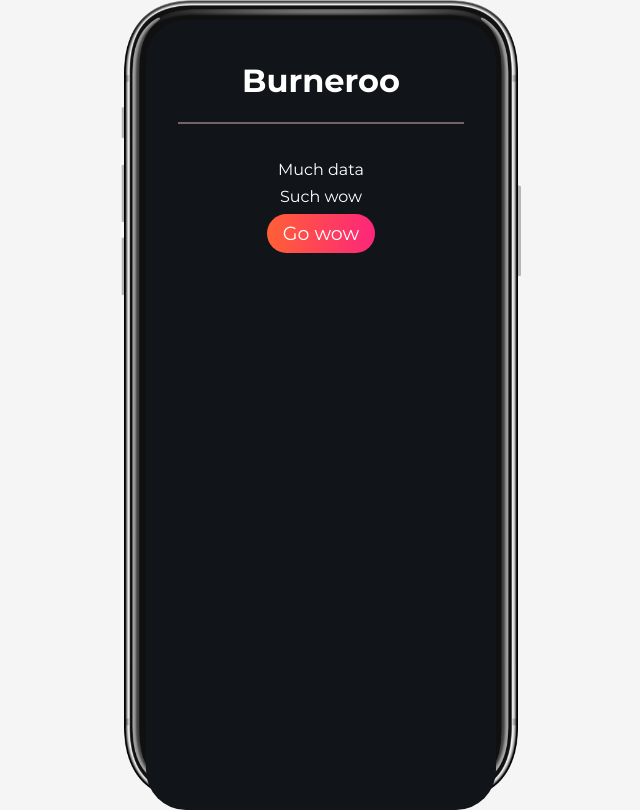
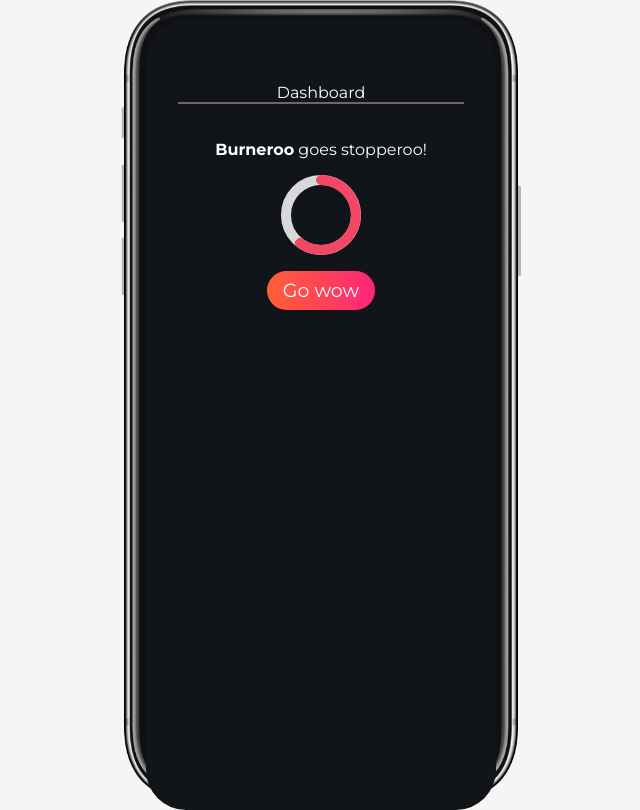
Before and after one commit to taavettik/taidoton-2024, a React (Vite) app in the folder client/: page / in a window 1280 px wide. Shown: the whole page, without its empty margins (319-959 px from the left). Built offline with nearby package versions, Linux system fonts and the light colour scheme; no server answers.

Commit message:
wip: wip

```diff
--- a/client/src/App.tsx
+++ b/client/src/App.tsx
@@ -1,21 +1,37 @@
-import React from 'react';
-import { Stack } from './components/Stack';
+import React, { useEffect, useState } from 'react';
 import Text from './components/Text';
 import { Page, PageHeader } from './components/Page';
 import { Button } from './components/Button';
+import { Gauge } from './components/Gauge';
+import { Stack } from './components/Stack';
+import { EmployerData } from './api';
+import { api } from './common/api';
 
 export function App() {
+  const [data, setData] = useState<EmployerData>();
+
+  useEffect(() => {
+    (async () => {
+      const response = await api.getCompanyData('taidoton');
+      setData(response);
+    })();
+  }, []);
+
   return (
     <Page>
-      <PageHeader>
-        <Text variant="h1">Burneroo</Text>
-      </PageHeader>
+      <PageHeader title={data?.name} subtitle={`Dashboard`}></PageHeader>
 
-      <Text variant="body">Much data</Text>
+      <Stack axis="y" spacing={16} align="center">
+        <Text variant="body" align="center">
+          <b>Burneroo</b> goes stopperoo!
+        </Text>
 
-      <Text variant="body">Such wow</Text>
+        <Stack axis="x">
+          <Gauge progress={60} score={data?.connectedness} size="small" />
+        </Stack>
 
-      <Button>Go wow</Button>
+        <Button>Go wow</Button>
+      </Stack>
     </Page>
   );
 }
--- /dev/null
+++ b/client/src/api.d.ts
@@ -0,0 +1 @@
+export * from '../../server/src/types/company';
--- /dev/null
+++ b/client/src/common/api.ts
@@ -0,0 +1,6 @@
+export const api = {
+  getCompanyData: async (id: string) => {
+    const response = await fetch(`/api/employer/${id}`);
+    return response.json();
+  },
+};
--- a/client/src/components/Button.tsx
+++ b/client/src/components/Button.tsx
@@ -14,11 +14,12 @@ export const Button = styled.button`
   border: none;
   cursor: pointer;
   transition: transform 0.1s ease-in-out;
+  user-select: none;
 
   &:hover {
-    transform: translateY(-2px);
+    transform: translateY(-1px);
   }
   &:active {
-    transform: translateY(2px);
+    transform: translateY(1px);
   }
 `;
--- /dev/null
+++ b/client/src/components/Gauge.tsx
@@ -0,0 +1,67 @@
+import React, { ReactNode } from 'react';
+import styled from 'styled-components';
+
+interface Props {
+  progress: number;
+  score?: ReactNode;
+  size?: 'small' | 'large';
+}
+
+export function Gauge({ progress, score, size }: Props) {
+  const width = size === 'large' ? 120 : 60;
+  const borderSize = size === 'large' ? 20 : 10;
+
+  return (
+    <div
+      style={{
+        position: 'relative',
+        display: 'flex',
+        justifyContent: 'center',
+        alignItems: 'center',
+      }}
+    >
+      <Background width={width} borderSize={borderSize}></Background>
+
+      <Arc
+        width={width}
+        borderSize={borderSize}
+        deg={(progress / 100) * 360}
+      ></Arc>
+
+      {score !== undefined && (
+        <div
+          style={{ position: 'absolute', fontSize: size === 'large' ? 20 : 16 }}
+        >
+          {score}
+        </div>
+      )}
+    </div>
+  );
+}
+
+const Background = styled.div<{ width: number; borderSize: number }>`
+  width: ${(p) => p.width}px;
+  border-radius: 50%;
+  aspect-ratio: 1;
+  border: ${(p) => p.borderSize}px solid #d9d9d9;
+  position: absolute;
+`;
+
+const Arc = styled.div<{ deg: number; width: number; borderSize: number }>`
+  /* HTML: <div class="arc"></div> */
+  --b: ${(p) => p.borderSize}px; /* the boder thickness */
+  --a: ${(p) => p.deg}deg; /* control the progression */
+
+  width: ${(p) => p.width}px;
+  aspect-ratio: 1;
+  padding: var(--b);
+  border-radius: 50%;
+  background: #f54765;
+  transition: all;
+  --_g: /var(--b) var(--b) no-repeat radial-gradient(50% 50%, #000 97%, #0000);
+  mask:
+    top var(--_g),
+    calc(50% + 50% * sin(var(--a))) calc(50% - 50% * cos(var(--a))) var(--_g),
+    linear-gradient(#0000 0 0) content-box intersect,
+    conic-gradient(#000 var(--a), #0000 0);
+`;
--- a/client/src/components/Page.tsx
+++ b/client/src/components/Page.tsx
@@ -1,5 +1,6 @@
 import React, { ReactNode } from 'react';
 import frame from '../../assets/frame.png';
+import Text from './Text';
 
 interface Props {
   children?: React.ReactNode;
@@ -32,13 +33,19 @@ export function Page({ children }: Props) {
   );
 }
 
-export function PageHeader({ children }: { children?: ReactNode }) {
+export function PageHeader({
+  title,
+  subtitle,
+}: {
+  title?: ReactNode;
+  subtitle?: ReactNode;
+}) {
   return (
     <div
       style={{
         display: 'flex',
-        flexDirection: 'row',
-        justifyContent: 'center',
+        flexDirection: 'column',
+        alignItems: 'center',
         borderBottom: '2px solid #736565',
         width: 'calc(100% - 64px)',
         marginBottom: 28,
@@ -46,7 +53,9 @@ export function PageHeader({ children }: { children?: ReactNode }) {
         marginRight: 32,
       }}
     >
-      {children}
+      <Text variant="h1">{title}</Text>
+
+      <Text variant="body">{subtitle}</Text>
     </div>
   );
 }
--- a/client/src/components/Text.tsx
+++ b/client/src/components/Text.tsx
@@ -1,9 +1,10 @@
-import React, { HTMLAttributes } from 'react';
+import React, { CSSProperties, HTMLAttributes, ReactNode } from 'react';
 import { theme, TypographyVariant } from '../common/theme';
 
 interface Props extends HTMLAttributes<HTMLSpanElement> {
-  children?: string;
+  children?: ReactNode;
   variant?: TypographyVariant;
+  align?: CSSProperties['textAlign'];
 }
 
 export default function Text({ children, variant, ...props }: Props) {
@@ -16,6 +17,7 @@ export default function Text({ children, variant, ...props }: Props) {
       style: {
         ...theme.typography[variant || 'body'],
         ...props.style,
+        textAlign: props.align,
       },
     },
     children,
```
